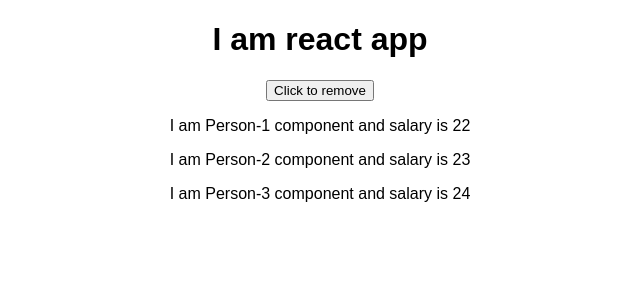
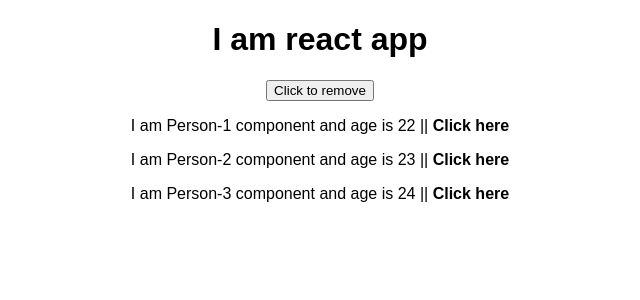
Before and after one commit to rg225/learn-react, a React (Create React App) app: page / in a window 1280 px wide. Shown: the top 300 px of the page, without its empty margins (320-960 px from the left). Built offline with nearby package versions, Linux system fonts and the light colour scheme.

Commit message:
useState() Hook for state Manipultaion - 1

```diff
--- a/src/App.js
+++ b/src/App.js
@@ -27,9 +27,9 @@ class App extends Component {
       <div className="App">
         <h1>I am react app</h1>
         <button onClick={this.changeDetails}>Click to remove</button>
-        <Person name={this.state.persons[0].name} salary={this.state.persons[0].age} />
-        <Person name={this.state.persons[1].name} salary={this.state.persons[1].age} />
-        <Person name={this.state.persons[2].name} salary={this.state.persons[2].age} />
+        <Person name={this.state.persons[0].name} age={this.state.persons[0].age} />
+        <Person name={this.state.persons[1].name} age={this.state.persons[1].age} />
+        <Person name={this.state.persons[2].name} age={this.state.persons[2].age} />
       </div>
     );
   }
--- a/src/Person/Person.js
+++ b/src/Person/Person.js
@@ -1,9 +1,25 @@
-import React, { Component } from 'react';
+import React, { useState } from 'react';
 
 export default function Person(props) {
+    const [currentState, updateState] = useState({
+        person: {
+            name: props.name,
+            age: props.age,
+        }
+    });
+
+    const disappearName = () => {
+        updateState({
+            person: {
+                name: '*******',
+                age: '***',
+            }
+        })
+    }
+
     return (
         <div>
-            <p>I am {props.name} component and salary is {props.salary} {props.children}</p>
+            <p>I am {currentState.person.name} component and age is {currentState.person.age} || <b onClick={disappearName}>Click here</b></p>
         </div>
     )
 }
```
